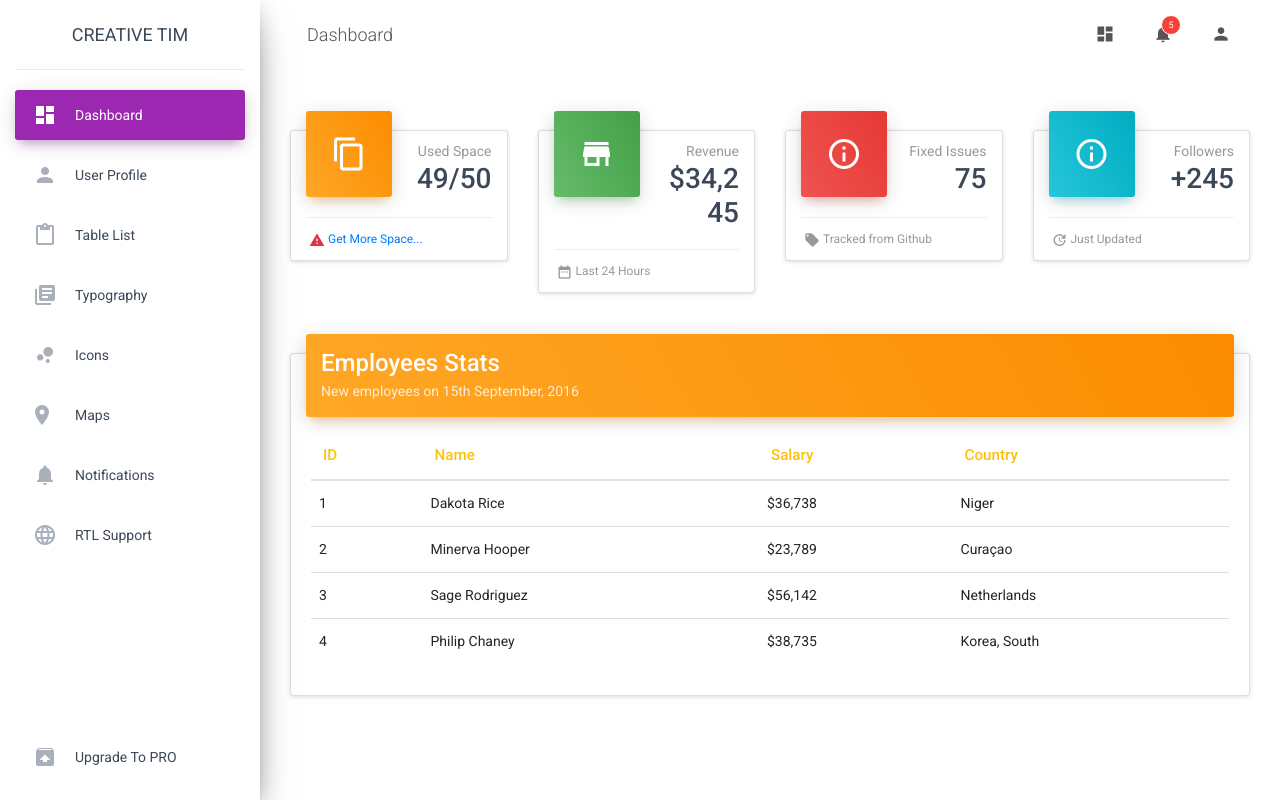
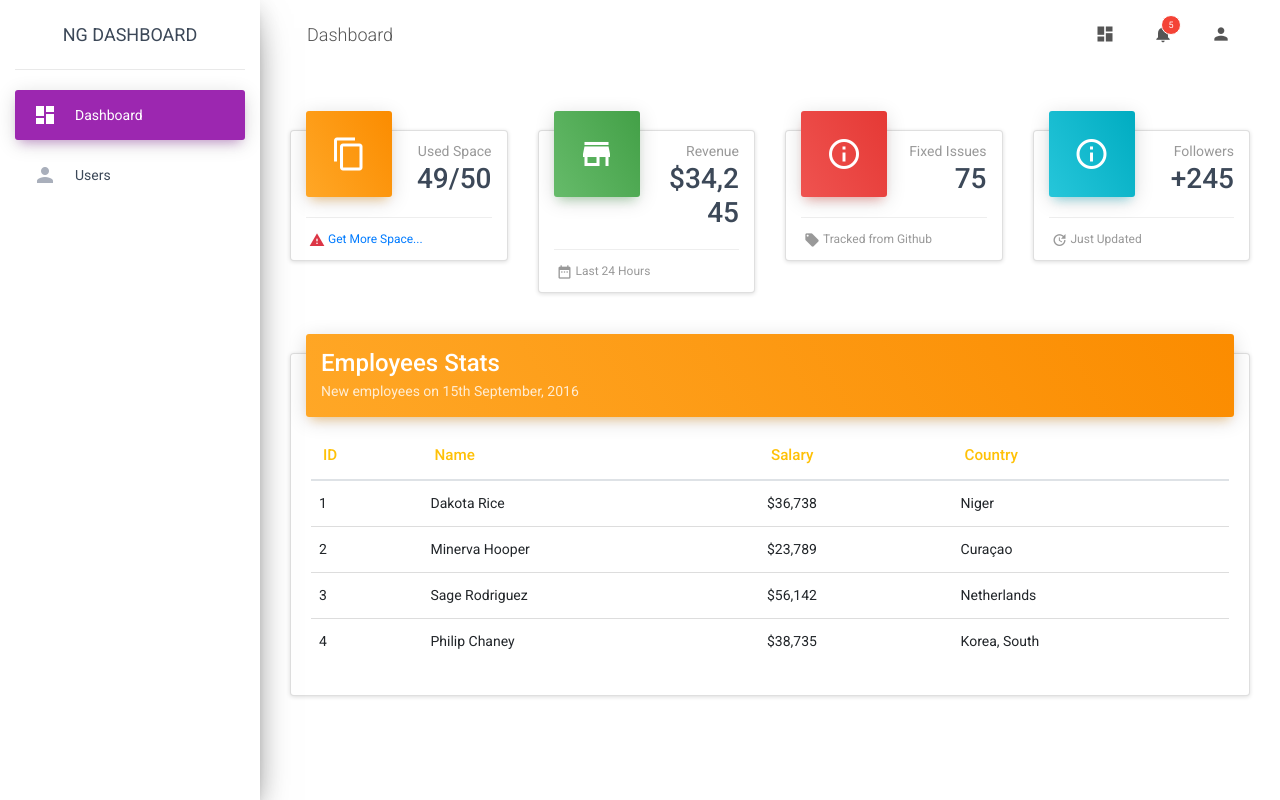
Before and after one commit to ilyasahmedshaikh/new-angularapp, an Angular app: page /dashboard in a window 1280 px wide. Built offline with nearby package versions, Linux system fonts and the light colour scheme.

Commit message:
added routerLinks

```diff
--- a/src/app/layout/sidebar/sidebar.component.html
+++ b/src/app/layout/sidebar/sidebar.component.html
@@ -1,61 +1,19 @@
 <div class="sidebar" data-color="purple" data-background-color="white" data-image="../assets/img/sidebar-1.jpg">
   <div class="logo"><a href="http://www.creative-tim.com" class="simple-text logo-normal">
-      Creative Tim
+      ng Dashboard
     </a></div>
   <div class="sidebar-wrapper">
     <ul class="nav">
-      <li class="nav-item active  ">
-        <a class="nav-link" href="./dashboard.html">
+      <li class="nav-item active">
+        <a class="nav-link" routerLink="/dashboard">
           <i class="material-icons">dashboard</i>
           <p>Dashboard</p>
         </a>
       </li>
       <li class="nav-item ">
-        <a class="nav-link" href="./user.html">
+        <a class="nav-link" routerLink="/users">
           <i class="material-icons">person</i>
-          <p>User Profile</p>
-        </a>
-      </li>
-      <li class="nav-item ">
-        <a class="nav-link" href="./tables.html">
-          <i class="material-icons">content_paste</i>
-          <p>Table List</p>
-        </a>
-      </li>
-      <li class="nav-item ">
-        <a class="nav-link" href="./typography.html">
-          <i class="material-icons">library_books</i>
-          <p>Typography</p>
-        </a>
-      </li>
-      <li class="nav-item ">
-        <a class="nav-link" href="./icons.html">
-          <i class="material-icons">bubble_chart</i>
-          <p>Icons</p>
-        </a>
-      </li>
-      <li class="nav-item ">
-        <a class="nav-link" href="./map.html">
-          <i class="material-icons">location_ons</i>
-          <p>Maps</p>
-        </a>
-      </li>
-      <li class="nav-item ">
-        <a class="nav-link" href="./notifications.html">
-          <i class="material-icons">notifications</i>
-          <p>Notifications</p>
-        </a>
-      </li>
-      <li class="nav-item ">
-        <a class="nav-link" href="./rtl.html">
-          <i class="material-icons">language</i>
-          <p>RTL Support</p>
-        </a>
-      </li>
-      <li class="nav-item active-pro ">
-        <a class="nav-link" href="./upgrade.html">
-          <i class="material-icons">unarchive</i>
-          <p>Upgrade to PRO</p>
+          <p>Users</p>
         </a>
       </li>
     </ul>
```
